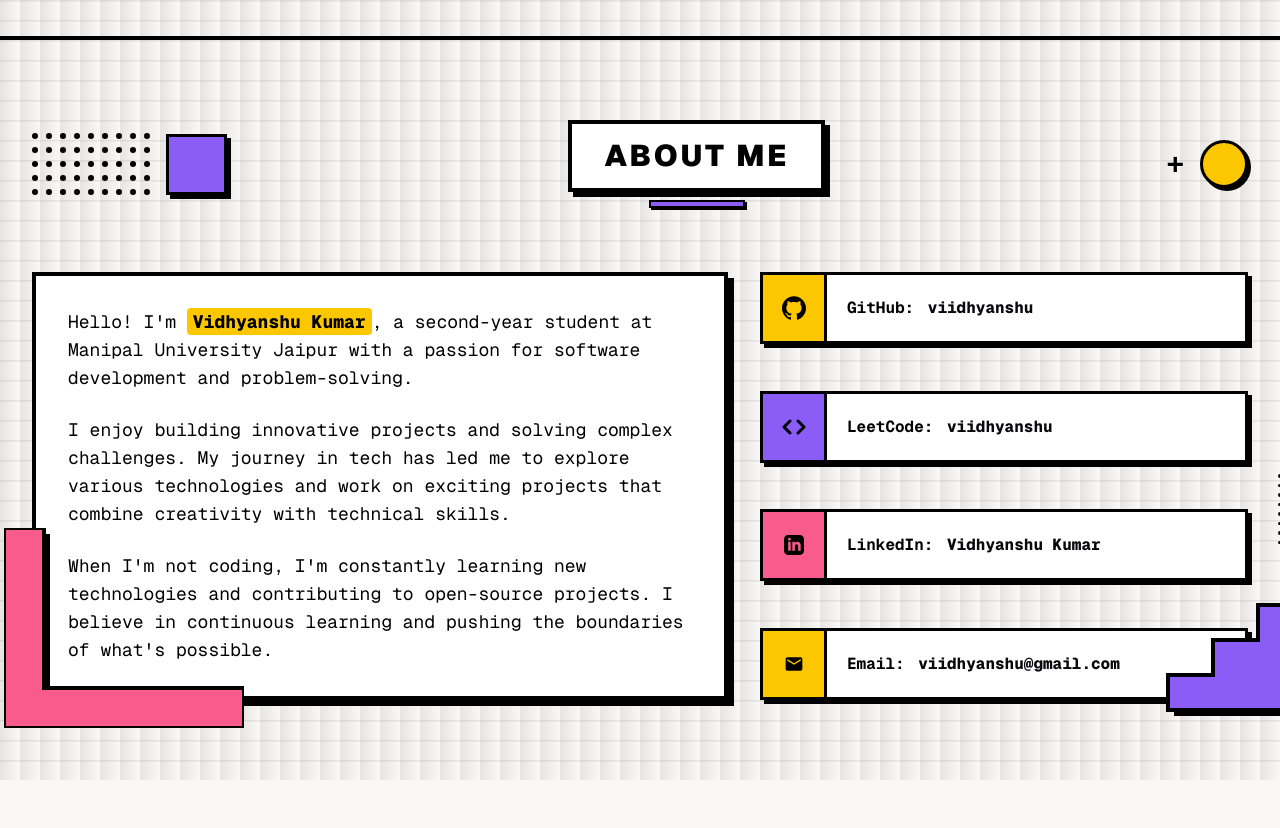
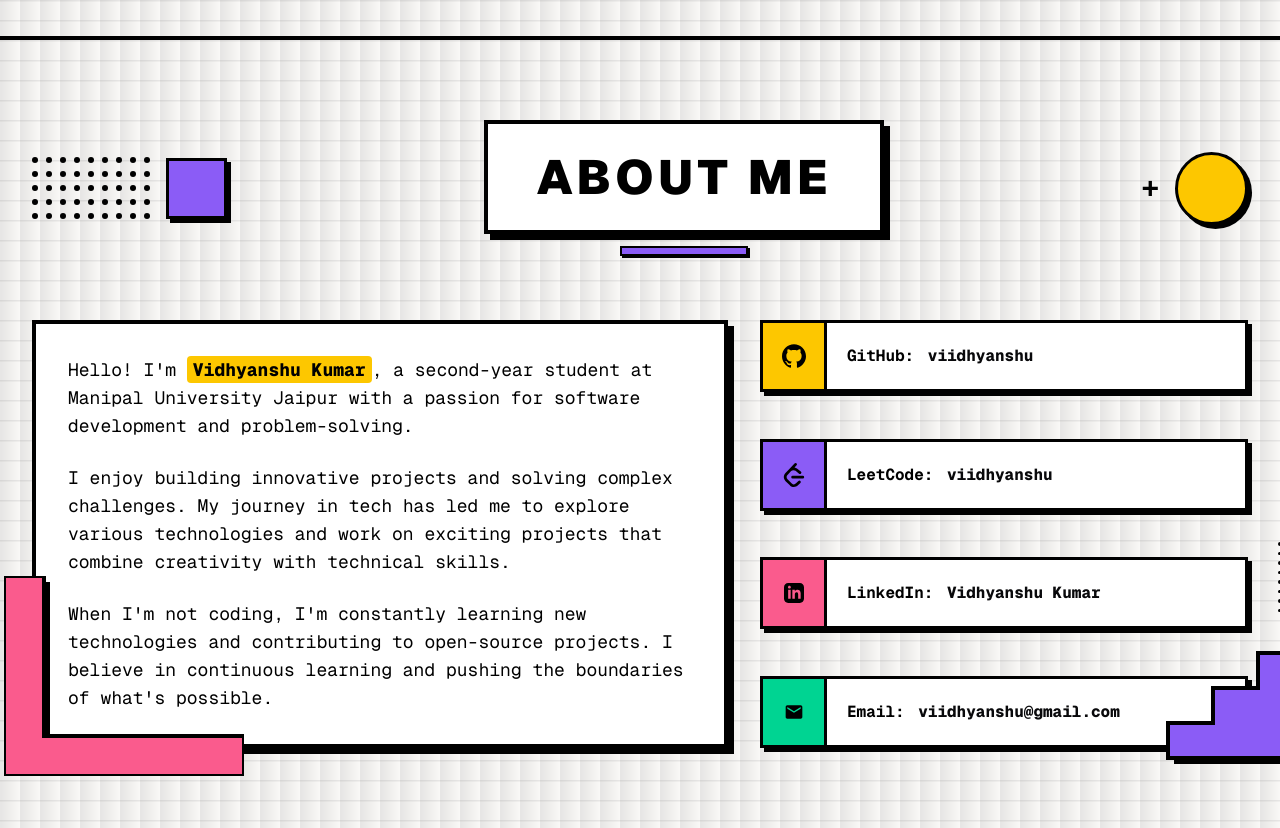
Before and after one commit to Viidhyanshu/Neo-Portfolio, a Next.js app: page / in a window 1280 px wide. Shown: the part 820-1648 px from the top of the page. Before the commit the page ends 1600 px from the top, so only its background shows below. Built offline with nearby package versions, Linux system fonts and the light colour scheme.

Commit message:
update about page

```diff
--- a/components/About.tsx
+++ b/components/About.tsx
@@ -1,8 +1,24 @@
 "use client";
 
-import React from "react";
+import React, { useState } from "react";
 
 export default function About() {
+  // State variables for interactive color cycling
+  const [purpleSquareColorIdx, setPurpleSquareColorIdx] = useState(0);
+  const purpleSquareColors = ["bg-[#8b5cf6]", "bg-yellow-400", "bg-[#fa5b8d]", "bg-emerald-400", "bg-orange-400"];
+
+  const [aboutBoxColorIdx, setAboutBoxColorIdx] = useState(0);
+  const aboutBoxColors = ["bg-white", "bg-yellow-400", "bg-[#8b5cf6]", "bg-emerald-400", "bg-[#fa5b8d]", "bg-orange-400"];
+
+  const [yellowCircleColorIdx, setYellowCircleColorIdx] = useState(0);
+  const yellowCircleColors = ["bg-yellow-400", "bg-[#8b5cf6]", "bg-[#fa5b8d]", "bg-emerald-400", "bg-orange-400"];
+
+  const [nameHighlightColorIdx, setNameHighlightColorIdx] = useState(0);
+  const nameHighlightColors = ["bg-yellow-400", "bg-emerald-400", "bg-[#8b5cf6]", "bg-[#fa5b8d]", "bg-orange-400"];
+
+  const [lShapeColorIdx, setLShapeColorIdx] = useState(0);
+  const lShapeColors = ["#fa5b8d", "#8b5cf6", "#facc15", "#10b981", "#f97316"];
+
   const socialCards = [
     {
       name: "GitHub",
@@ -21,9 +37,8 @@
       href: "https://leetcode.com/u/viidhyanshu/",
       bg: "bg-[#8b5cf6]",
       icon: (
-        <svg viewBox="0 0 24 24" fill="none" stroke="currentColor" strokeWidth="3" strokeLinecap="round" strokeLinejoin="round" className="w-6 h-6 text-black">
-          <polyline points="16 18 22 12 16 6" />
-          <polyline points="8 6 2 12 8 18" />
+        <svg viewBox="0 0 24 24" fill="currentColor" className="w-6 h-6 text-black">
+          <path d="M13.483 0a1.374 1.374 0 0 0-.961.438L7.116 6.226l-3.854 4.126a5.266 5.266 0 0 0-1.209 2.104 5.35 5.35 0 0 0-.125.513 5.527 5.527 0 0 0 .062 2.362 5.83 5.83 0 0 0 .349 1.017 5.938 5.938 0 0 0 1.271 1.818l4.277 4.193.039.038c2.248 2.165 5.852 2.133 8.063-.074l2.396-2.392c.54-.54.54-1.414.003-1.955a1.378 1.378 0 0 0-1.951-.003l-2.396 2.392a3.021 3.021 0 0 1-4.205.038l-.02-.019-4.276-4.193c-.652-.64-.972-1.469-.948-2.263a2.68 2.68 0 0 1 .066-.523 2.545 2.545 0 0 1 .619-1.164L9.13 8.114c1.058-1.134 3.204-1.27 4.43-.278l3.501 2.831c.593.48 1.461.387 1.94-.207a1.384 1.384 0 0 0-.207-1.943l-3.5-2.831c-.8-.647-1.766-1.045-2.774-1.202l2.015-2.158A1.384 1.384 0 0 0 13.483 0zm-2.866 12.815a1.38 1.38 0 0 0-1.38 1.382 1.38 1.38 0 0 0 1.38 1.382H20.79a1.38 1.38 0 0 0 1.38-1.382 1.38 1.38 0 0 0-1.38-1.382z"/>
         </svg>
       ),
     },
@@ -42,7 +57,7 @@
       name: "Email",
       value: "viidhyanshu@gmail.com",
       href: "mailto:viidhyanshu@gmail.com",
-      bg: "bg-yellow-400",
+      bg: "bg-emerald-400",
       icon: (
         <svg viewBox="0 0 24 24" fill="currentColor" className="w-5 h-5 text-black">
           <path d="M20 4H4c-1.1 0-1.99.9-1.99 2L2 18c0 1.1.9 2 2 2h16c1.1 0 2-.9 2-2V6c0-1.1-.9-2-2-2zm0 4l-8 5-8-5V6l8 5 8-5v2z" />
@@ -62,21 +77,33 @@
               <div key={i} className="w-[6px] h-[6px] bg-black rounded-full" />
             ))}
           </div>
-          <div className="w-[61px] h-[61px] bg-[#8b5cf6] border-3 border-black shadow-[4px_4px_0px_#000000]" />
+          <div
+            onClick={() => setPurpleSquareColorIdx((prev) => (prev + 1) % purpleSquareColors.length)}
+            className={`w-[61px] h-[61px] ${purpleSquareColors[purpleSquareColorIdx]} border-3 border-black shadow-[4px_4px_0px_#000000] cursor-pointer hover:scale-105 active:scale-95 transition-all duration-100`}
+            title="Click to change color!"
+          />
         </div>
 
         {/* Center: Title box */}
         <div className="flex flex-col items-center mx-auto">
-          <div className="relative bg-white border-4 border-black text-black px-8 py-3.5 shadow-[5px_5px_0px_#000000] font-sans font-black text-2xl sm:text-3xl tracking-widest uppercase">
+          <div
+            onClick={() => setAboutBoxColorIdx((prev) => (prev + 1) % aboutBoxColors.length)}
+            className={`relative ${aboutBoxColors[aboutBoxColorIdx]} border-4 border-black text-black px-12 py-[29px] shadow-[6px_6px_0px_#000000] font-sans font-black text-3xl sm:text-4xl md:text-5xl tracking-widest uppercase cursor-pointer hover:scale-[1.02] active:scale-[0.98] transition-all duration-100 select-none`}
+            title="Click to change color!"
+          >
             ABOUT ME
           </div>
-          <div className="w-24 h-2 bg-[#8b5cf6] border-2 border-black mt-2 shadow-[2px_2px_0px_#000000]" />
+          <div className="w-32 h-2.5 bg-[#8b5cf6] border-2 border-black mt-3 shadow-[2px_2px_0px_#000000]" />
         </div>
 
         {/* Right Decor: Plus + Yellow Circle */}
         <div className="hidden md:flex items-center gap-4">
           <div className="text-black text-3xl font-black">+</div>
-          <div className="w-12 h-12 rounded-full bg-yellow-400 border-3 border-black shadow-[3px_3px_0px_#000000]" />
+          <div
+            onClick={() => setYellowCircleColorIdx((prev) => (prev + 1) % yellowCircleColors.length)}
+            className={`w-[73px] h-[73px] rounded-full ${yellowCircleColors[yellowCircleColorIdx]} border-3 border-black shadow-[4px_4px_0px_#000000] cursor-pointer hover:scale-105 active:scale-95 transition-all duration-100`}
+            title="Click to change color!"
+          />
         </div>
       </div>
 
@@ -90,16 +117,33 @@
             width="240"
             height="200"
             viewBox="0 0 240 200"
-            className="absolute bottom-[-32px] left-[-32px] z-[-1] pointer-events-none select-none"
+            onClick={() => setLShapeColorIdx((prev) => (prev + 1) % lShapeColors.length)}
+            className="absolute bottom-[-32px] left-[-32px] z-[-1] pointer-events-auto cursor-pointer select-none group"
           >
+            <title>Click to change color!</title>
             {/* Shadow */}
             <path d="M 6 6 L 46 6 L 46 166 L 246 166 L 246 206 L 6 206 Z" fill="black" />
             {/* Pink Shape */}
-            <path d="M 0 0 L 40 0 L 40 160 L 240 160 L 240 200 L 0 200 Z" fill="#fa5b8d" stroke="black" strokeWidth="4" strokeLinejoin="miter" />
+            <path
+              d="M 0 0 L 40 0 L 40 160 L 240 160 L 240 200 L 0 200 Z"
+              fill={lShapeColors[lShapeColorIdx]}
+              stroke="black"
+              strokeWidth="4"
+              strokeLinejoin="miter"
+              className="group-hover:opacity-90 active:opacity-100 transition-opacity"
+            />
           </svg>
 
           <p className="mb-6 text-sm sm:text-base md:text-lg">
-            Hello! I'm <span className="bg-yellow-400 px-1.5 py-0.5 text-black font-extrabold rounded-sm select-all">Vidhyanshu Kumar</span>, a second-year student at Manipal University Jaipur with a passion for software development and problem-solving.
+            Hello! I'm{" "}
+            <span
+              onClick={() => setNameHighlightColorIdx((prev) => (prev + 1) % nameHighlightColors.length)}
+              className={`cursor-pointer ${nameHighlightColors[nameHighlightColorIdx]} px-1.5 py-0.5 text-black font-extrabold rounded-sm select-all hover:opacity-90 active:scale-95 transition-all duration-100`}
+              title="Click to change color!"
+            >
+              Vidhyanshu Kumar
+            </span>
+            , a second-year student at Manipal University Jaipur with a passion for software development and problem-solving.
           </p>
           <p className="mb-6 text-sm sm:text-base md:text-lg">
             I enjoy building innovative projects and solving complex challenges. My journey in tech has led me to explore various technologies and work on exciting projects that combine creativity with technical skills.
@@ -135,7 +179,7 @@
           {/* Stairs Purple Accent under the bottom-right corner */}
           <div className="absolute bottom-[-20px] right-[-120px] z-20 pointer-events-none select-none w-[210px] h-[190px] overflow-visible">
             {/* Dot Matrix just above the tallest step */}
-            <div className="absolute top-[-56px] right-[20px] grid grid-cols-8 gap-1.5">
+            <div className="absolute top-[-36px] right-[20px] grid grid-cols-8 gap-1.5">
               {Array.from({ length: 64 }).map((_, i) => (
                 <div key={i} className="w-[3.5px] h-[3.5px] bg-black rounded-full" />
               ))}
```
